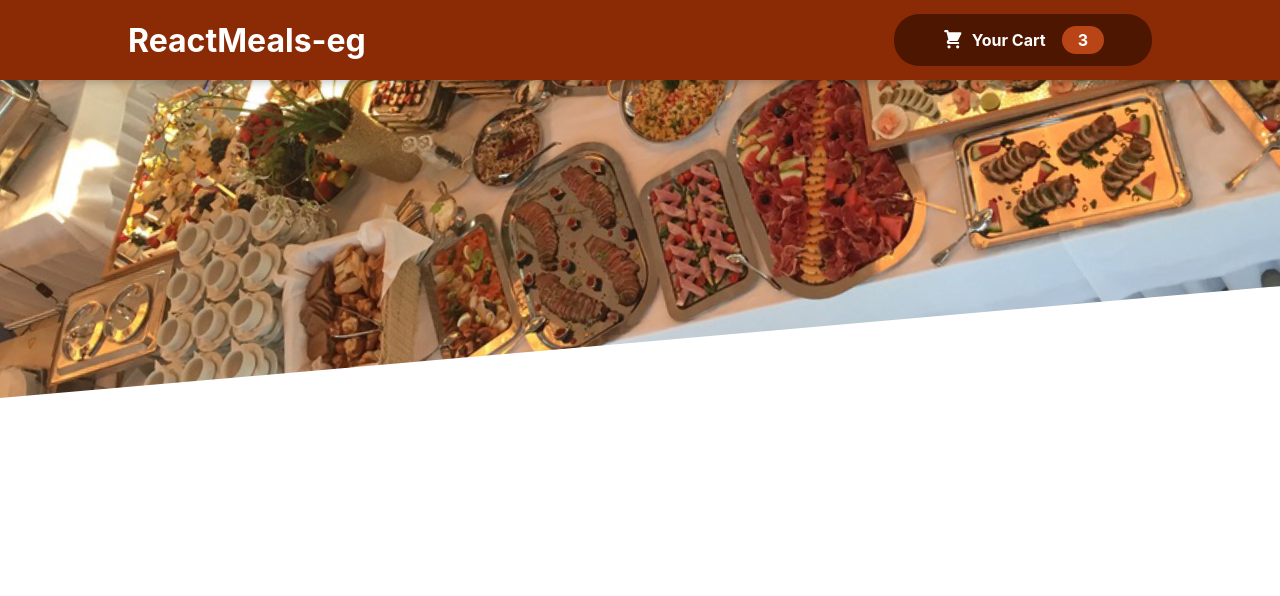
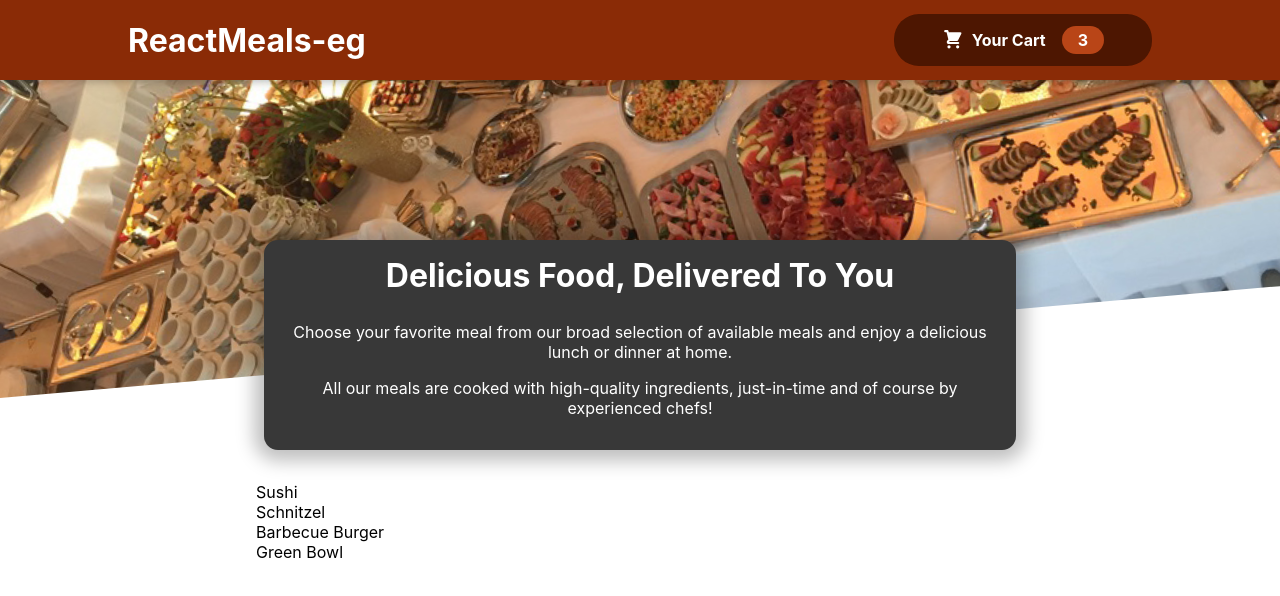
Before and after one commit to dpvirk3/food-order-app, a React (Create React App) app: page / in a window 1280 px wide. Shown: the top 596 px of the page. Built offline with nearby package versions, Linux system fonts and the light colour scheme.

Commit message:
add meals summary from dummy meals and meals list

```diff
--- a/src/App.js
+++ b/src/App.js
@@ -1,9 +1,13 @@
 import React from "react";
 import Header from "./Components/Layout/Header";
+import Meals from "./Components/Meals/Meals";
 function App() {
   return (
     <React.Fragment>
       <Header />
+      <main>
+        <Meals />
+      </main>
     </React.Fragment>
   );
 }
--- /dev/null
+++ b/src/Components/Meals/AvailableMeals.js
@@ -0,0 +1,40 @@
+import styles from "./AvailableMeals.module.css";
+
+const DUMMY_MEALS = [
+  {
+    id: "m1",
+    name: "Sushi",
+    description: "Finest fish and veggies",
+    price: 22.99,
+  },
+  {
+    id: "m2",
+    name: "Schnitzel",
+    description: "A german specialty!",
+    price: 16.5,
+  },
+  {
+    id: "m3",
+    name: "Barbecue Burger",
+    description: "American, raw, meaty",
+    price: 12.99,
+  },
+  {
+    id: "m4",
+    name: "Green Bowl",
+    description: "Healthy...and green...",
+    price: 18.99,
+  },
+];
+
+const AvailableMeals = () => {
+  const mealsList = DUMMY_MEALS.map((meal) => <li>{meal.name}</li>);
+
+  return (
+    <section className={styles.meals}>
+      <ul>{mealsList}</ul>
+    </section>
+  );
+};
+
+export default AvailableMeals;
--- /dev/null
+++ b/src/Components/Meals/AvailableMeals.module.css
@@ -0,0 +1,24 @@
+.meals {
+  max-width: 60rem;
+  width: 60%;
+  margin: 2rem auto;
+  animation: meals-appear 1s ease-out forwards;
+}
+
+.meals ul {
+  list-style: none;
+  margin: 0;
+  padding: 0;
+}
+
+@keyframes meals-appear {
+  from {
+    opacity: 0;
+    transform: translateY(3rem);
+  }
+
+  to {
+    opacity: 1;
+    transform: translateY(0);
+  }
+}
--- /dev/null
+++ b/src/Components/Meals/Meals.js
@@ -0,0 +1,17 @@
+// import { Fragment } from "react";
+
+import MealsSummary from "./MealsSummary";
+import AvailableMeals from "./AvailableMeals";
+
+const Meals = () => {
+  return (
+    <section>
+      <MealsSummary />
+      <section>
+        <AvailableMeals />
+      </section>
+    </section>
+  );
+};
+
+export default Meals;
--- /dev/null
+++ b/src/Components/Meals/MealsSummary.js
@@ -0,0 +1,18 @@
+import styles from "./MealsSummary.module.css";
+const MealsSummary = () => {
+  return (
+    <section className={styles.summary}>
+      <h2>Delicious Food, Delivered To You</h2>
+      <p>
+        Choose your favorite meal from our broad selection of available meals
+        and enjoy a delicious lunch or dinner at home.
+      </p>
+      <p>
+        All our meals are cooked with high-quality ingredients, just-in-time and
+        of course by experienced chefs!
+      </p>
+    </section>
+  );
+};
+
+export default MealsSummary;
--- /dev/null
+++ b/src/Components/Meals/MealsSummary.module.css
@@ -0,0 +1,18 @@
+.summary {
+    text-align: center;
+    max-width: 45rem;
+    width: 90%;
+    margin: auto;
+    margin-top: -10rem;
+    position: relative;
+    background-color: #383838;
+    color: white;
+    border-radius: 14px;
+    padding: 1rem;
+    box-shadow: 0 1px 18px 10px rgba(0, 0, 0, 0.25);
+}
+
+.summary h2 {
+    font-size: 2rem;
+    margin-top: 0;
+}
```
